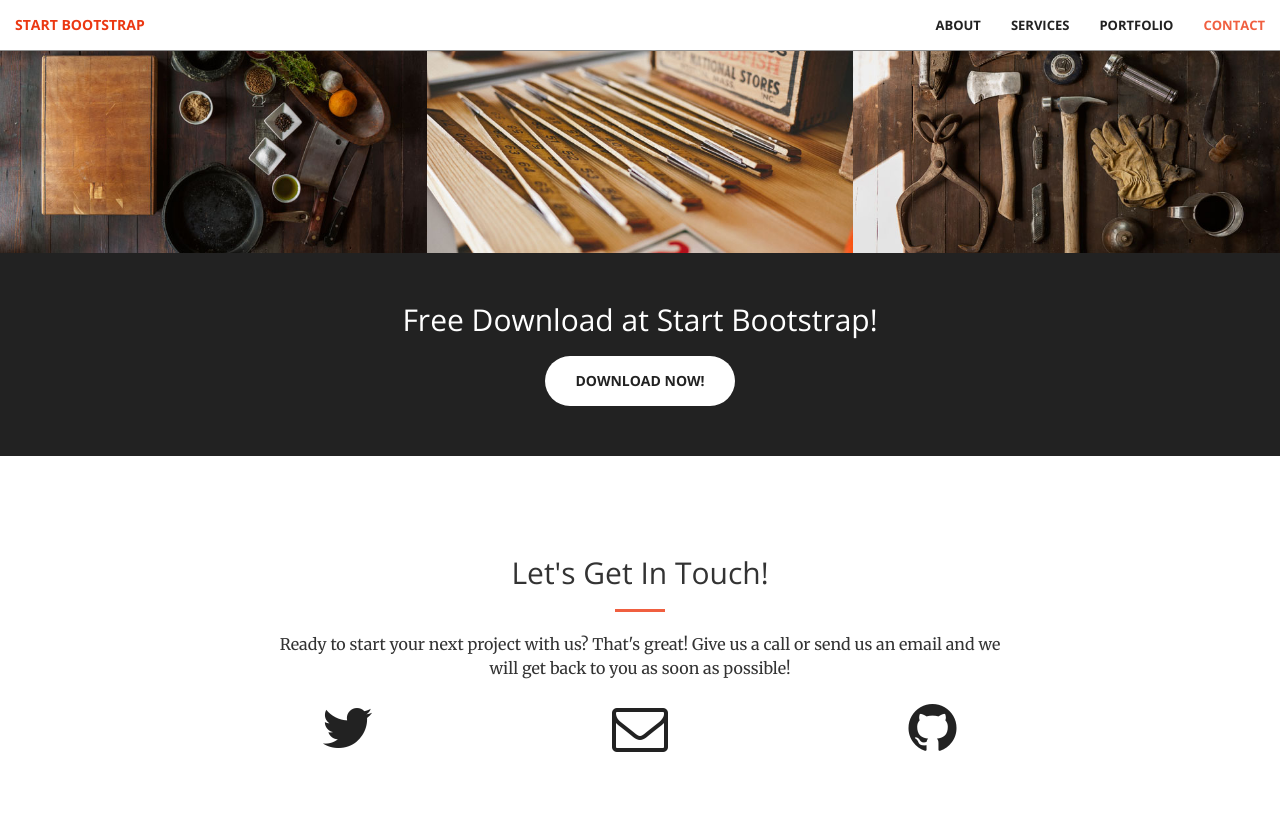
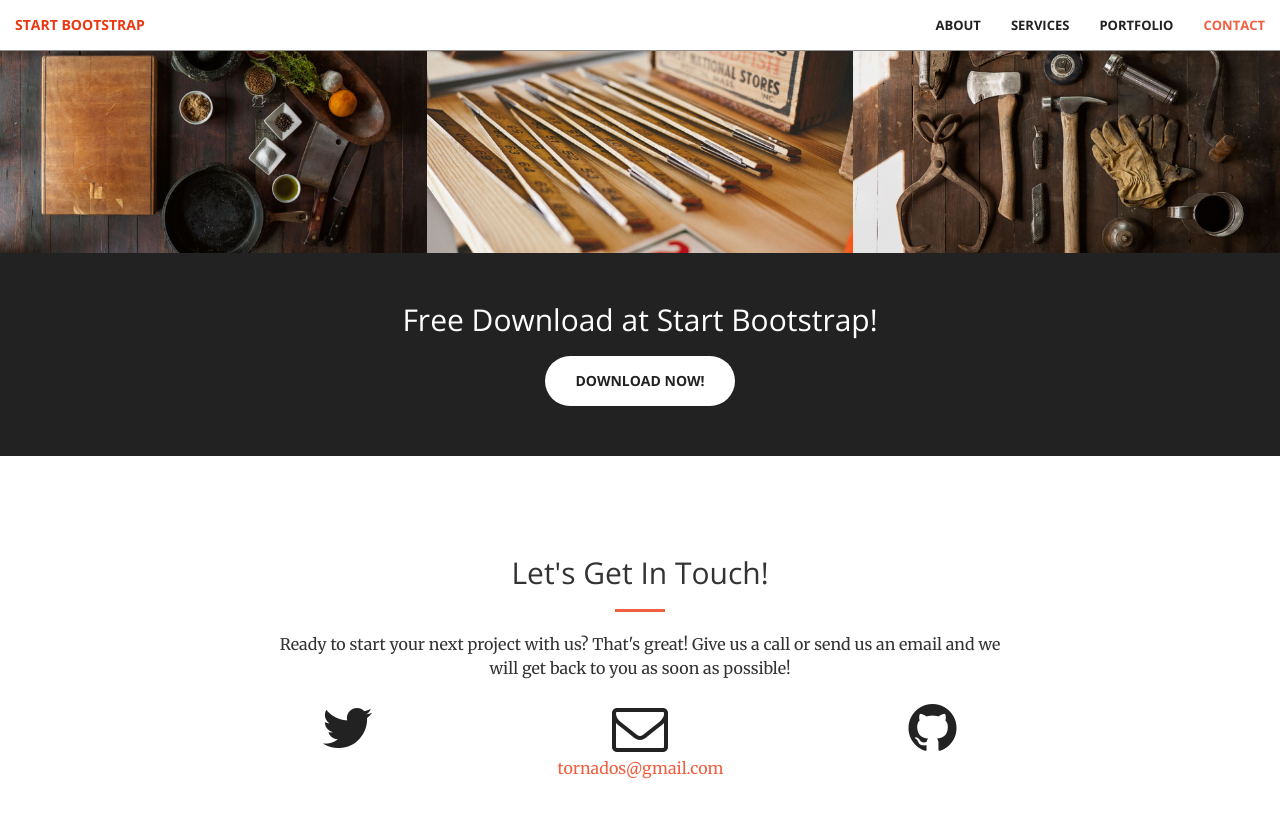
Before and after one commit to franciscoleoncrz/franciscoleoncrz.github.io, a Jekyll site: the page built from index.html, in a window 1280 px wide and 900 px high, scrolled down 1981 px. Shown: the top 818 px of the window. Built offline with Jekyll 4.4.1, drawn with Linux system fonts in a browser that asks for light colours.

Commit message:
Update _config.yml

```diff
--- a/_config.yml
+++ b/_config.yml
@@ -1,6 +1,6 @@
 # Site settings
-title:
-email:
+title: Tornados México
+email: tornados@gmail.com
 description: > # this means to ignore newlines until "baseurl:"
 baseurl: "" # the subpath of your site, e.g. /blog/
 url: "" # the base hostname & protocol for your site
```
